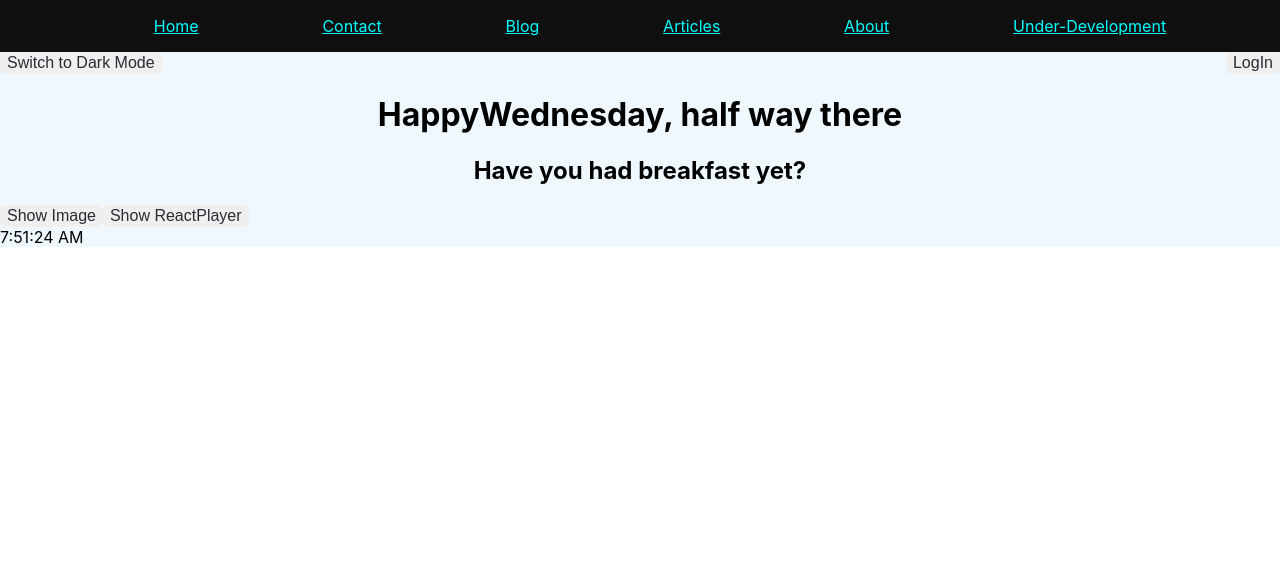
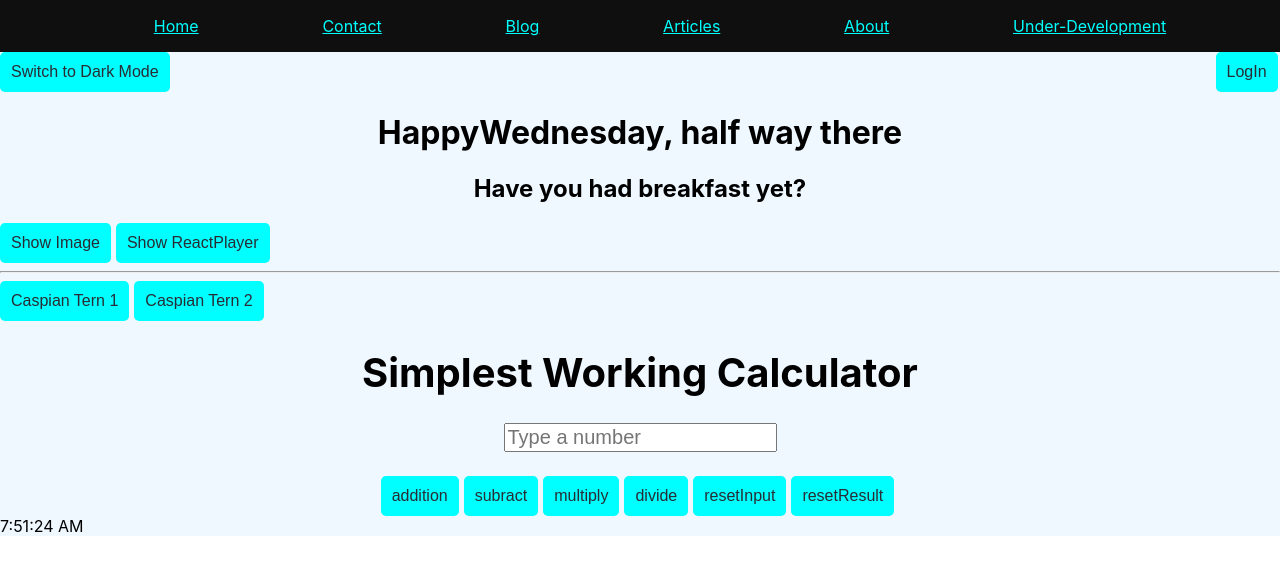
Before and after one commit to 4-Abdullah/Meta_Front_End_Developer_Professional_Certificate, a React (Create React App) app in the folder 5-React Basics/firstapp/: page / in a window 1280 px wide. Shown: the top 574 px of the page. Built offline with nearby package versions, Linux system fonts and the light colour scheme.

Commit message:
Simple Calculator app

```diff
--- a/5-React Basics/firstapp/src/App.css
+++ b/5-React Basics/firstapp/src/App.css
@@ -1,6 +1,13 @@
 .App {
   text-align: center;
   /* background-color: #000; */
+}
+.Calculator{
+  text-align: center;
+  font-size: 20px;
+}
+.input{
+  font-size: 20px;
 }
 .Dark{
   color: rgb(206, 205, 205);
@@ -71,7 +78,7 @@ nav{
 }
 .login-btn{
   position:absolute;
-  right: 0%;
+  right: -0.2%;
 }
 .ReactPlayer-btn{
   position:absolute;
@@ -79,14 +86,16 @@ nav{
 }
 button{
   color: #282c34;
+  background-color: aqua;
   border-radius: 5px;
-  gap: 5px;
+  padding: 10px;
   border: 1px solid transparent;
-  font-size:medium
+  font-size:medium;
+  margin-right: 5px;
 }
 button:hover{
   color: #61dafb;
-  background-color: aquamarine;
+  background-color: rgb(0, 0, 0);
   border-radius: 5px;
   border: 1px solid transparent;
 }
--- a/5-React Basics/firstapp/src/App.jsx
+++ b/5-React Basics/firstapp/src/App.jsx
@@ -12,7 +12,8 @@ import Apples from './Apples';
 import LogInOutButton from './components/LogInOutButton/LogInOutButton.js';
 import RoutineTask from './components/RoutineTask.js';
 import MultiMedia from './components/Media/MultiMedia'
-
+import Soundtrack from './components/Soundtrack'
+import Calculator from './components/Calculator.js';
 function App(){
   const [isDarkMode,setIsDarkMode]=useState(false)
   // const date=new Date()
@@ -50,6 +51,11 @@ function App(){
         <LogInOutButton isLoggedIn={false}/>
         <RoutineTask/>
         <MultiMedia/>
+        {/* <br/> */}
+        <hr/>
+        {/* <br/> */}
+        <Soundtrack/>
+        <Calculator/>
           <Time localTime={currentTime.toLocaleTimeString([],{hour12:true})}/>
       <Routes>
             <Route path='./' element={<App/>}/>
--- /dev/null
+++ b/5-React Basics/firstapp/src/components/Calculator.js
@@ -0,0 +1,139 @@
+import {useState,useRef} from "react";
+
+  function Calculator() {
+    const inputRef = useRef(null);
+    const resultRef = useRef(null);
+    const [result, setResult] = useState(null);
+    const [error, setError] = useState('');
+
+    const handleSubmit = (e) => {
+      e.preventDefault();
+      const inputValue = inputRef.current.value;
+
+      if (inputValue === '' || isNaN(inputValue)) {
+        setError('This field cannot be empty');
+        return false; // Return false to indicate validation failure
+    }
+
+    setError(''); // Clear any previous error messages
+    return true; // Return true to indicate validation success
+  }
+
+
+    function plus(e) {
+      e.preventDefault();
+      const inputValue = inputRef.current.value;
+
+      // Call handleSubmit for validation
+        if(!handleSubmit(e)){
+          return           // Exit if validation fails
+        }
+      if(result===null){
+        setResult(Number(inputValue))
+        setError('')
+      }
+      else{setResult((result) => result + Number(inputValue));
+        setError('')
+      }
+    resetInput(e)
+  };
+
+    function minus(e) {
+      e.preventDefault();
+      const inputValue = inputRef.current.value;
+
+      // Call handleSubmit for validation
+        if(!handleSubmit(e)){
+          return           // Exit if validation fails
+        }
+      if(result===null){
+        setResult(inputValue)
+        setError('')
+
+      }
+      else{setResult((result) => result - Number(inputValue))
+        setError('')
+      }
+    resetInput(e)
+  };
+
+    function times(e) {
+      e.preventDefault();
+      const inputValue = inputRef.current.value;
+
+     // Call handleSubmit for validation
+        if(!handleSubmit(e)){
+          return           // Exit if validation fails
+        }
+      if(result===null){
+        setResult(inputValue)
+        setError('')
+      }
+    else{
+      setResult((result)=> result * Number(inputValue))
+      setError('')
+    }
+  resetInput(e);
+  };
+
+    function divide(e) {
+        e.preventDefault();
+      const inputValue = inputRef.current.value;
+
+        // Call handleSubmit for validation
+        if(!handleSubmit(e)){
+          return           // Exit if validation fails
+        }
+
+  if (result === null) {
+      setResult(Number(inputValue));
+      setError('')
+  } else {
+      setResult((result) => result / Number(inputValue));
+      setError('')
+    }
+
+  resetInput(e);
+}
+    function resetInput(e) {
+        e.preventDefault();
+        inputRef.current.value=null
+    };
+
+    function resetResult(e) {
+        e.preventDefault()
+          setResult(null)
+    };
+
+
+
+    return (
+      <div className="Calculator">
+        <div>
+          <h1>Simplest Working Calculator</h1>
+        </div>
+        <form>
+          <p ref={resultRef}>
+            {result}
+          </p>
+          <input className="input"
+            pattern="[0-9]*"
+            ref={inputRef}
+            type="number"
+            placeholder="Type a number" onChange={handleSubmit}
+          />{error && <p style={{ color: 'red' }}>{error}</p>}
+          <br />
+          <br />
+          <button onClick={plus}>addition</button>
+          <button onClick={minus}>subract</button>
+          <button onClick={times}>multiply</button>
+          <button onClick={divide} type="submit">divide</button>
+
+          <button onClick={resetInput} type="reset">resetInput</button>
+          <button onClick={resetResult} type="reset">resetResult</button>
+        </form>
+      </div>
+    );
+  }
+
+  export default Calculator;
```
